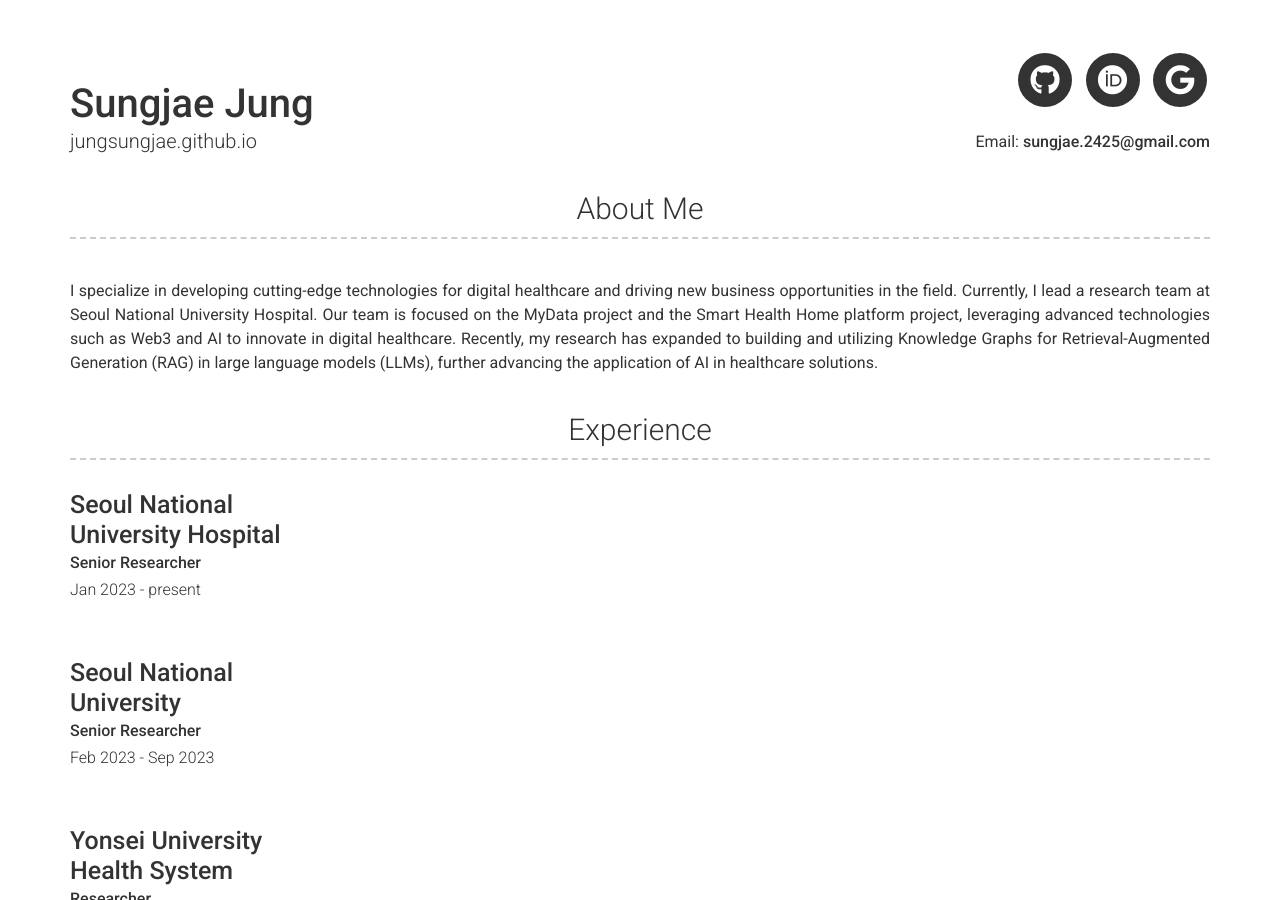
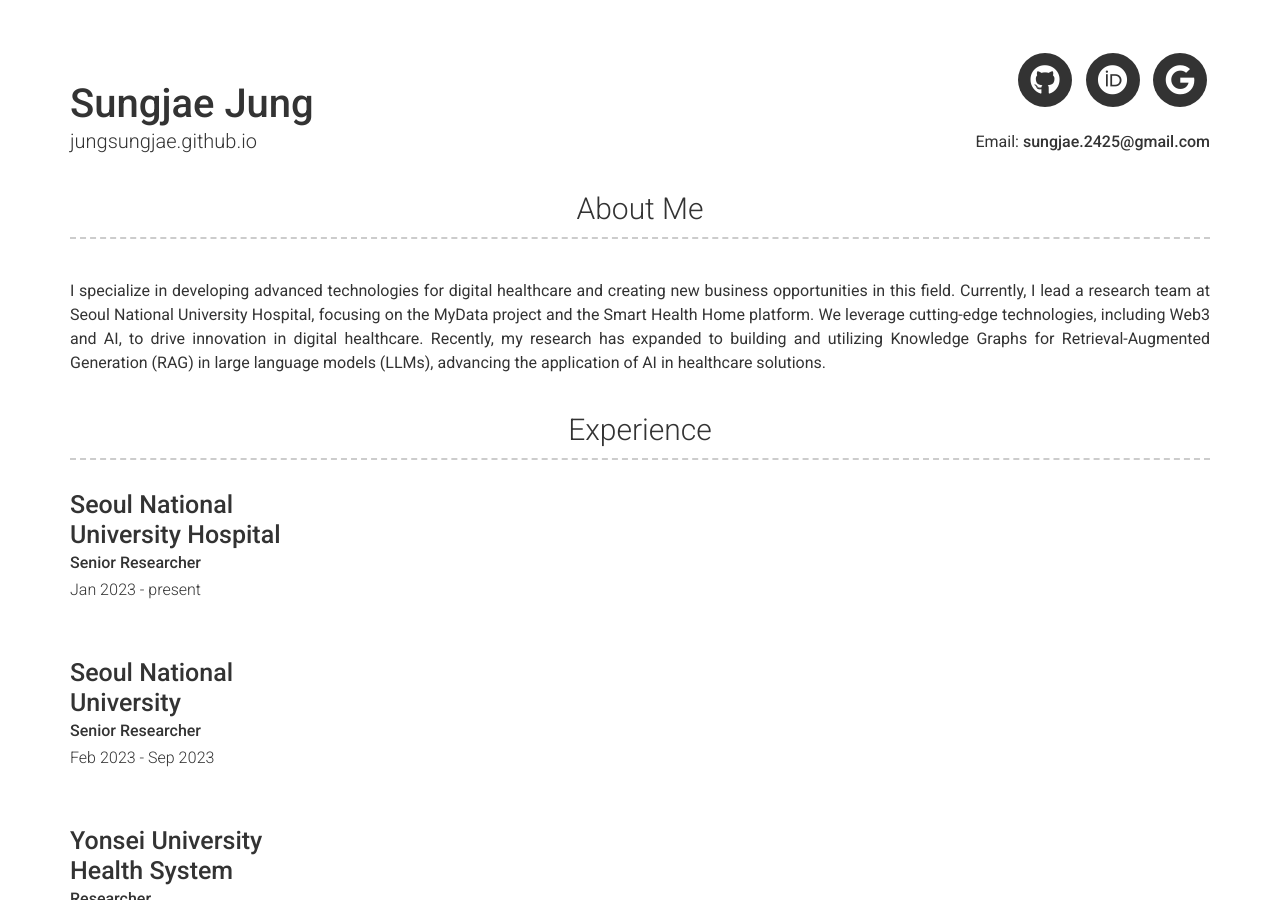
Before and after one commit to jungsungjae/jungsungjae.github.io, a Jekyll site: the page built from index.md, in a window 1280 px wide and 900 px high. Built offline with Jekyll 4.4.1, drawn with Linux system fonts in a browser that asks for light colours; nearby versions of some CDN libraries.

Commit message:
Update _config.yml

```diff
--- a/_config.yml
+++ b/_config.yml
@@ -52,10 +52,10 @@ googlescholar_username: Y4bnvrAAAAAJ
 # about_title: About Me (Use this to override about section title)
 #about_profile_image: Directory of profile image (eg. images/profile.jpg)
 about_content: |
-  I specialize in developing cutting-edge technologies for digital healthcare and driving new business opportunities in the field.
-  Currently, I lead a research team at Seoul National University Hospital.
-  Our team is focused on the MyData project and the Smart Health Home platform project, leveraging advanced technologies such as Web3 and AI to innovate in digital healthcare.
-  Recently, my research has expanded to building and utilizing Knowledge Graphs for Retrieval-Augmented Generation (RAG) in large language models (LLMs), further advancing the application of AI in healthcare solutions.
+  I specialize in developing advanced technologies for digital healthcare and creating new business opportunities in this field.
+  Currently, I lead a research team at Seoul National University Hospital, focusing on the MyData project and the Smart Health Home platform.
+  We leverage cutting-edge technologies, including Web3 and AI, to drive innovation in digital healthcare.
+  Recently, my research has expanded to building and utilizing Knowledge Graphs for Retrieval-Augmented Generation (RAG) in large language models (LLMs), advancing the application of AI in healthcare solutions.
 
 content:
 #  - title: Projects # Title for the section
```
